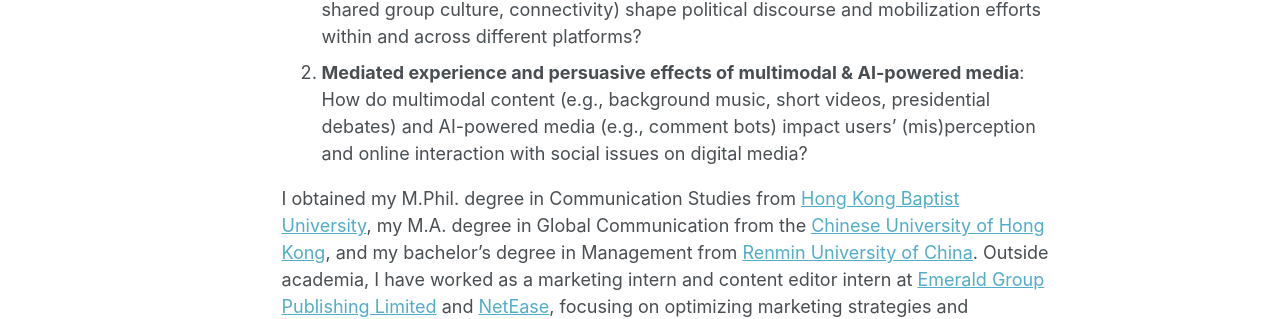
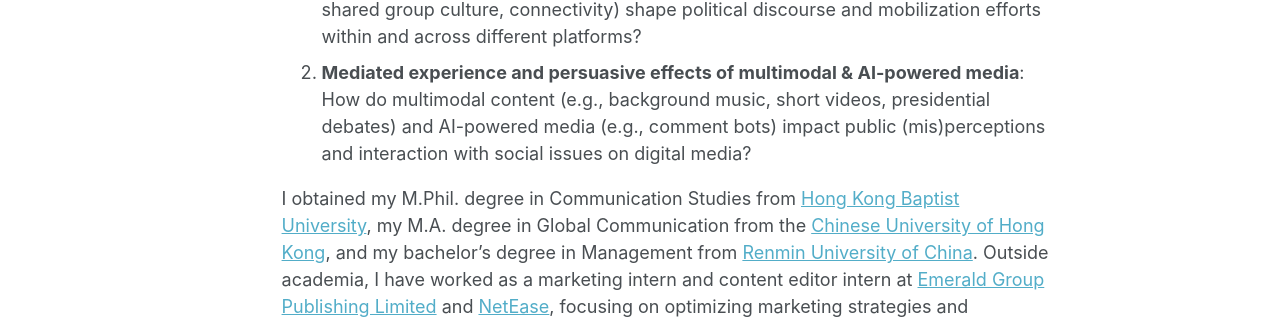
Before and after one commit to im-mengyuli/im-mengyuli.github.io, a Jekyll site: the page built from _pages/about.md, in a window 1280 px wide and 1373 px high. Shown: the part 604-923 px from the top of the window. Built offline with Jekyll 4.4.1, drawn with Linux system fonts in a browser that asks for light colours; some web fonts are replaced.

Commit message:
Update about.md

```diff
--- a/_pages/about.md
+++ b/_pages/about.md
@@ -12,6 +12,6 @@ I am a Ph.D. candidate in Mass Communications in the [School of Journalism and M
 My research focuses on digital media, political communication, and media psychology. I employ computational methods (including natural language processing, large language models, and multi-modal analysis) and quantitative methods (including web-based experiments and cross-national surveys) to examine <b>the role of digital media in influencing people’s perception and engagement in gender politics and women’s health issues</b>. My past and ongoing work empirically investigates:
 
 1. <b>Technology affordances and strategic communication in multiplatform media environment</b>: How do social media platform affordances (e.g., algorithmic curation, shared group culture, connectivity) shape political discourse and mobilization efforts within and across different platforms?
-2. <b>Mediated experience and persuasive effects of multimodal & AI-powered media</b>: How do multimodal content (e.g., background music, short videos, presidential debates) and AI-powered media (e.g., comment bots) impact users’ (mis)perception and online interaction with social issues on digital media?
+2. <b>Mediated experience and persuasive effects of multimodal & AI-powered media</b>: How do multimodal content (e.g., background music, short videos, presidential debates) and AI-powered media (e.g., comment bots) impact public (mis)perceptions and interaction with social issues on digital media?
 
 I obtained my M.Phil. degree in Communication Studies from [Hong Kong Baptist University](https://www.comm.hkbu.edu.hk/comd-www/english/front/index.htm), my M.A. degree in Global Communication from the [Chinese University of Hong Kong](https://www.com.cuhk.edu.hk/), and my bachelor’s degree in Management from [Renmin University of China](https://en.ruc.edu.cn/). Outside academia, I have worked as a marketing intern and content editor intern at [Emerald Group Publishing Limited](https://www.emeraldgrouppublishing.com/) and [NetEase](https://news.163.com/world/index.html), focusing on optimizing marketing strategies and multiplatform social media campaigns.
```
